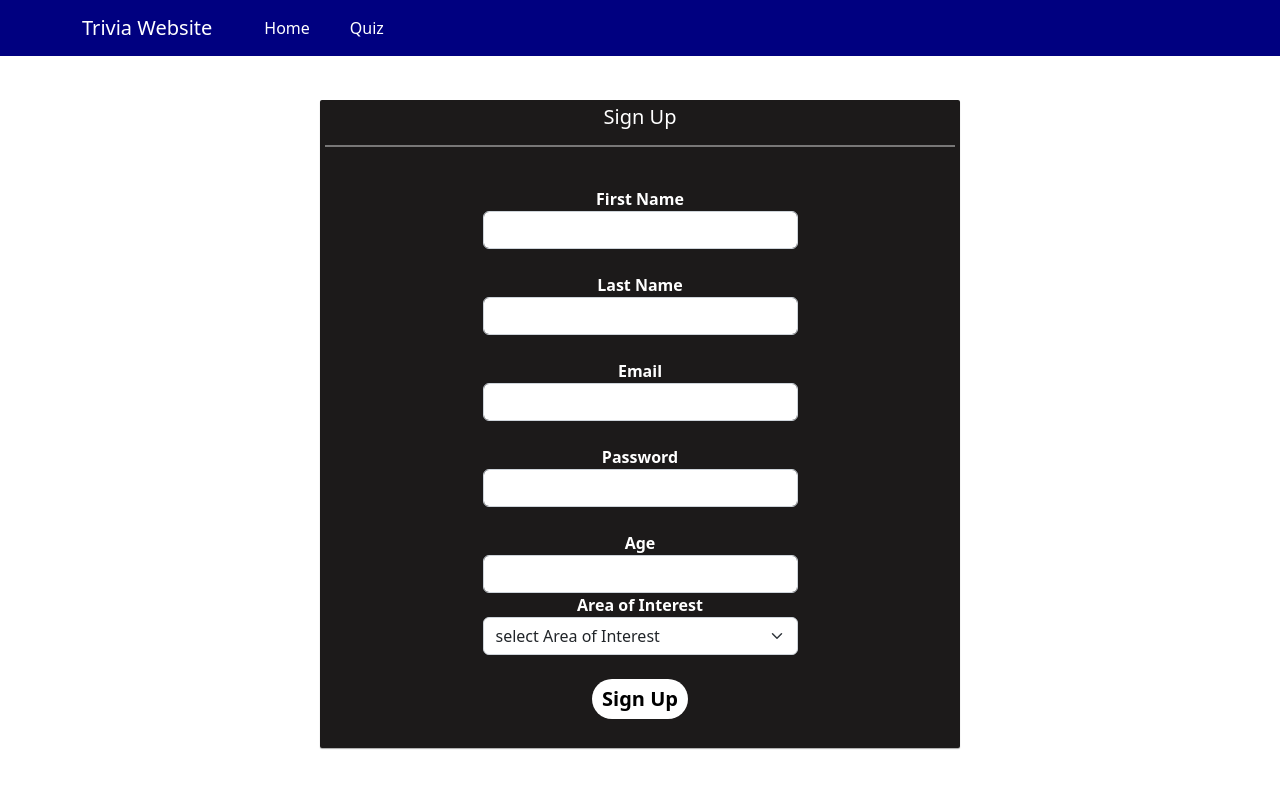
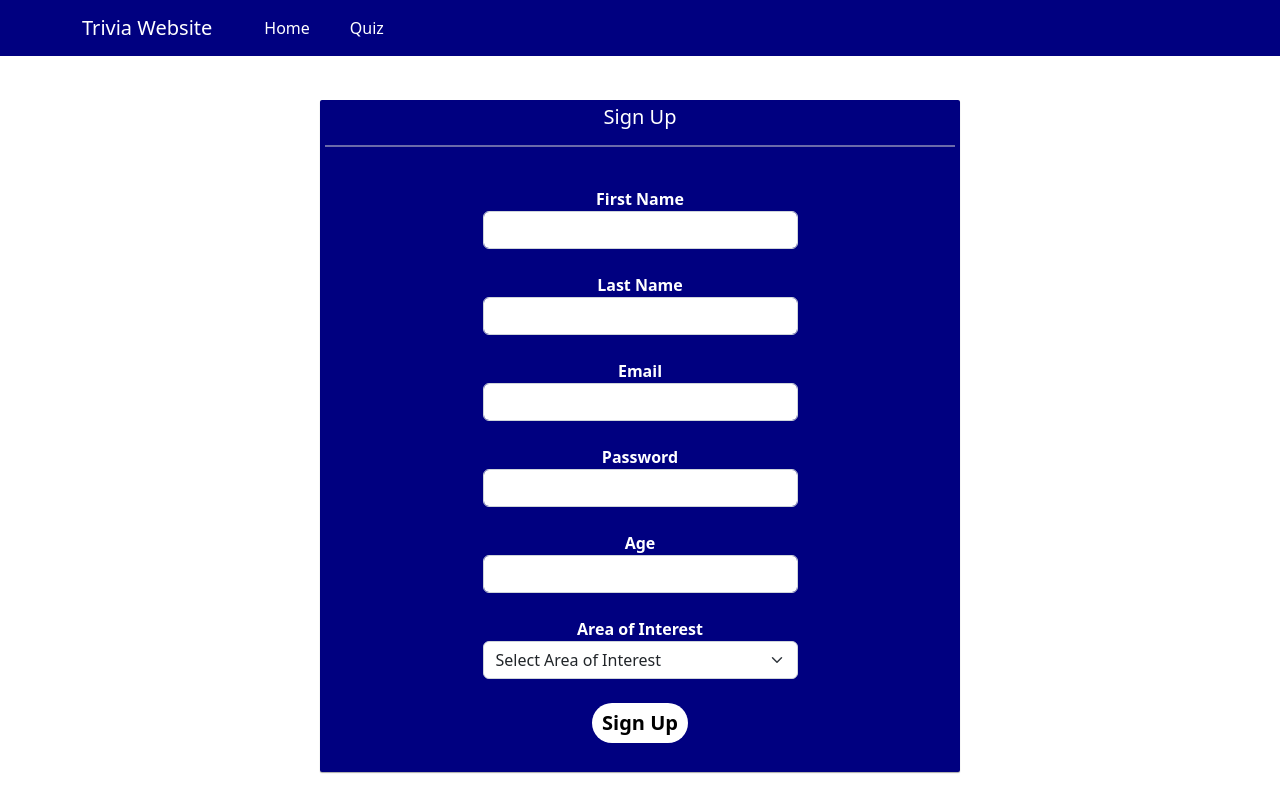
Before and after one commit to RapiddShadow/CS545---HCI-Project, a React (Create React App) app in the folder client/: page /register in a window 1280 px wide. Shown: the top 812 px of the page. Built offline with nearby package versions, Linux system fonts and the light colour scheme.

Commit message:
CSS  Changes

```diff
--- a/client/src/App.css
+++ b/client/src/App.css
@@ -432,7 +432,7 @@ body {
 }
 
 .wsk-cp-matches {
-  background: #1c1a1a;
+  background: navy;
   color: white;
   padding: 5px;
   border-radius: 2px;
--- a/client/src/components/Register.js
+++ b/client/src/components/Register.js
@@ -154,13 +154,14 @@ const SignUp = ({ title }) => {
               onChange={handleInputChange}
             />
             </div>
+            <br></br>
           </div>
 
           <div className="form-group">
             <label htmlFor="areaOfInterest" className='teamname'>Area of Interest</label>
             <div className="col-sm-6 offset-3 align-items-center ">
           <select className="form-select" id="areaOfInterest" name="areaOfInterest" value={formData.areaOfInterest} onChange={handleInputChange}>
-              <option>select Area of Interest</option>
+              <option>Select Area of Interest</option>
               <option value="pop culture">Pop Culture</option>
               <option value="geography">Geography</option>
               <option value="history">History</option>
--- a/client/src/components/SignIn.js
+++ b/client/src/components/SignIn.js
@@ -86,7 +86,7 @@ const SignIn = ({ title }) => {
   return (
     <div className="col-md-4 offset-4 align-items-center ">
       <br /><br /><br></br>
-      <div className="wsk-cp-matches ">
+      <div className="wsk-cp-matches">
         <h5>Login</h5>
         <hr style={{ background: '#D3D3D3', height: '2px', border: 'none', opacity: 0.5 }} /><br />
         <form onSubmit={handleLogin}>
```
